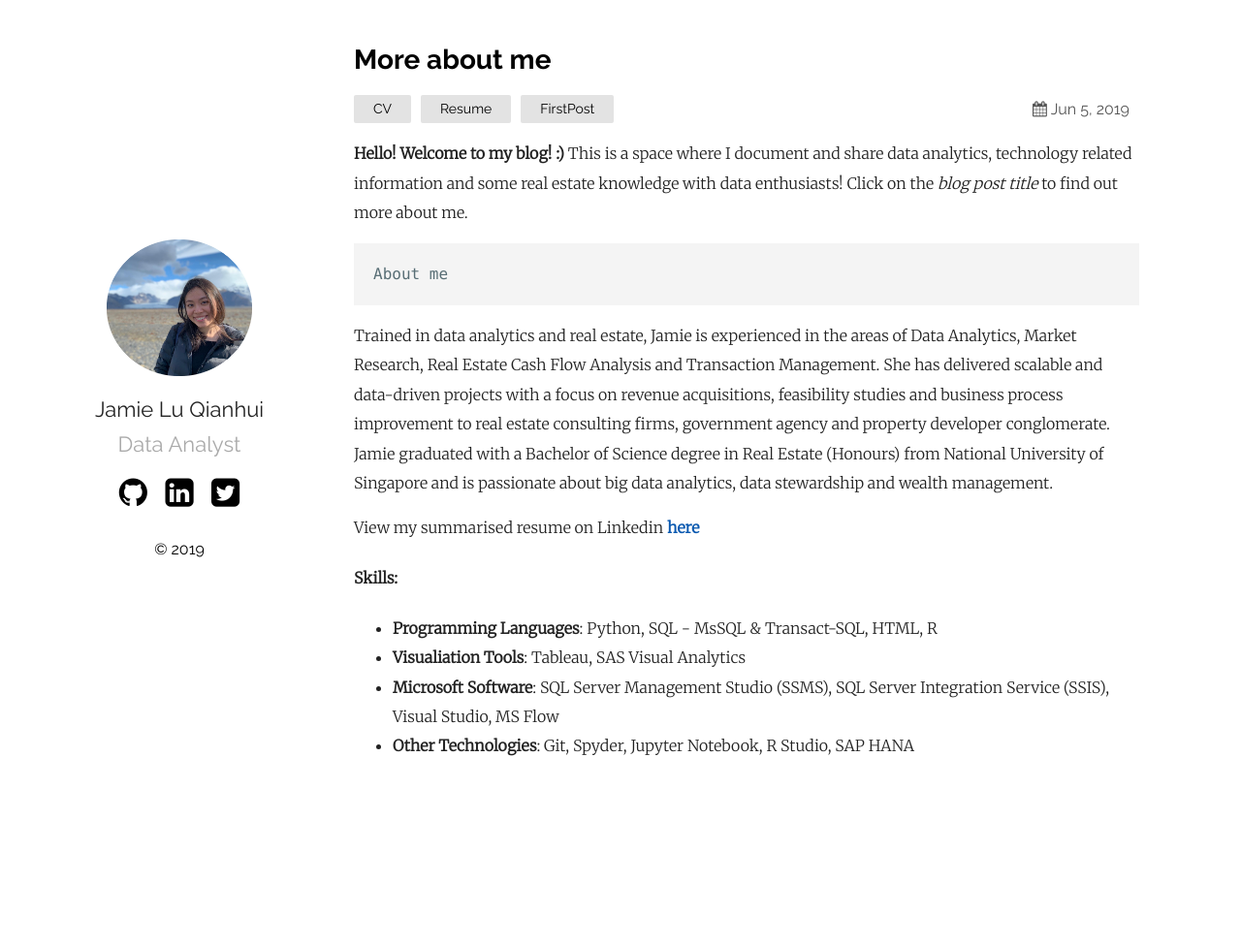
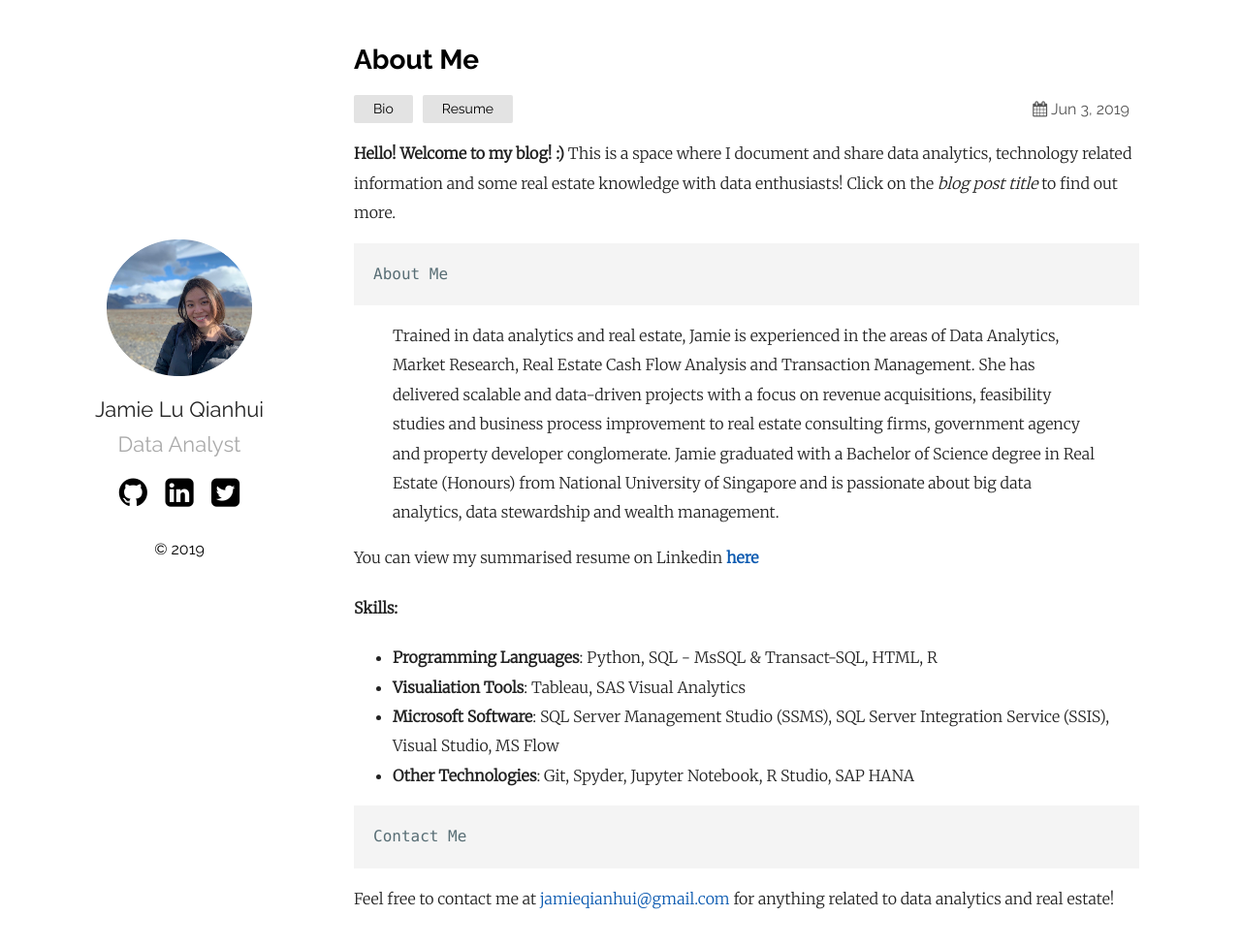
Before and after one commit to jamieqianhui/jamieqianhui.github.io, a Jekyll site: the page built from _posts/2019-06-03-About-Me.markdown, in a window 1280 px wide and 987 px high. Shown: the top 977 px of the window at 97% size. Built offline with Jekyll 4.4.1, drawn with Linux system fonts in a browser that asks for light colours.

Commit message:
Update 2019-06-03-About-Me.markdown

````diff
--- a/_posts/2019-06-03-About-Me.markdown
+++ b/_posts/2019-06-03-About-Me.markdown
@@ -1,18 +1,19 @@
 ---
 layout: post
-title:  "More about me"
-date:   2019-06-05 13:24:36 +0800
-categories: CV Resume FirstPost
+title:  "About Me"
+date:   2019-06-03 13:24:36 +0800
+categories: Bio Resume
 ---
 **Hello! Welcome to my blog! :)** This is a space where I document and share
- data analytics, technology related information and some real estate knowledge with data enthusiasts! Click on the *blog post title* to find out more about me.
+ data analytics, technology related information and some real estate knowledge with data enthusiasts! Click on the *blog post title* to find out more.
 
 ```python
-About me
+About Me
 ```
-Trained in data analytics and real estate, Jamie is experienced in the areas of Data Analytics, Market Research, Real Estate Cash Flow Analysis and Transaction Management. She has delivered scalable and data-driven projects with a focus on revenue acquisitions, feasibility studies and business process improvement to real estate consulting firms, government agency and property developer conglomerate. Jamie graduated with a Bachelor of Science degree in Real Estate (Honours) from National University of Singapore and is passionate about big data analytics, data stewardship and wealth management.
+> Trained in data analytics and real estate, Jamie is experienced in the areas of Data Analytics, Market Research, Real Estate Cash Flow Analysis and Transaction Management. She has delivered scalable and data-driven projects with a focus on revenue acquisitions, feasibility studies and business process improvement to real estate consulting firms, government agency and property developer conglomerate. Jamie graduated with a Bachelor of Science degree in Real Estate (Honours) from National University of Singapore and is passionate about big data analytics, data stewardship and wealth management.
 
-View my summarised resume on Linkedin **[here][linkedin-profile]**
+
+You can view my summarised resume on Linkedin **[here][linkedin-profile]**
 
 
 #### Skills:
@@ -22,4 +23,10 @@ View my summarised resume on Linkedin **[here][linkedin-profile]**
 + **Microsoft Software**: SQL Server Management Studio (SSMS), SQL Server Integration Service (SSIS), Visual Studio, MS Flow
 + **Other Technologies**: Git, Spyder, Jupyter Notebook, R Studio, SAP HANA
 
+```python
+Contact Me
+```
+Feel free to contact me at [jamieqianhui@gmail.com][email-add] for anything related to data analytics and real estate!
+
 [linkedin-profile]: https://linkedin.com/in/jamieluqianhui/
+[email-add]: jamieqianhui@gmail.com
````
